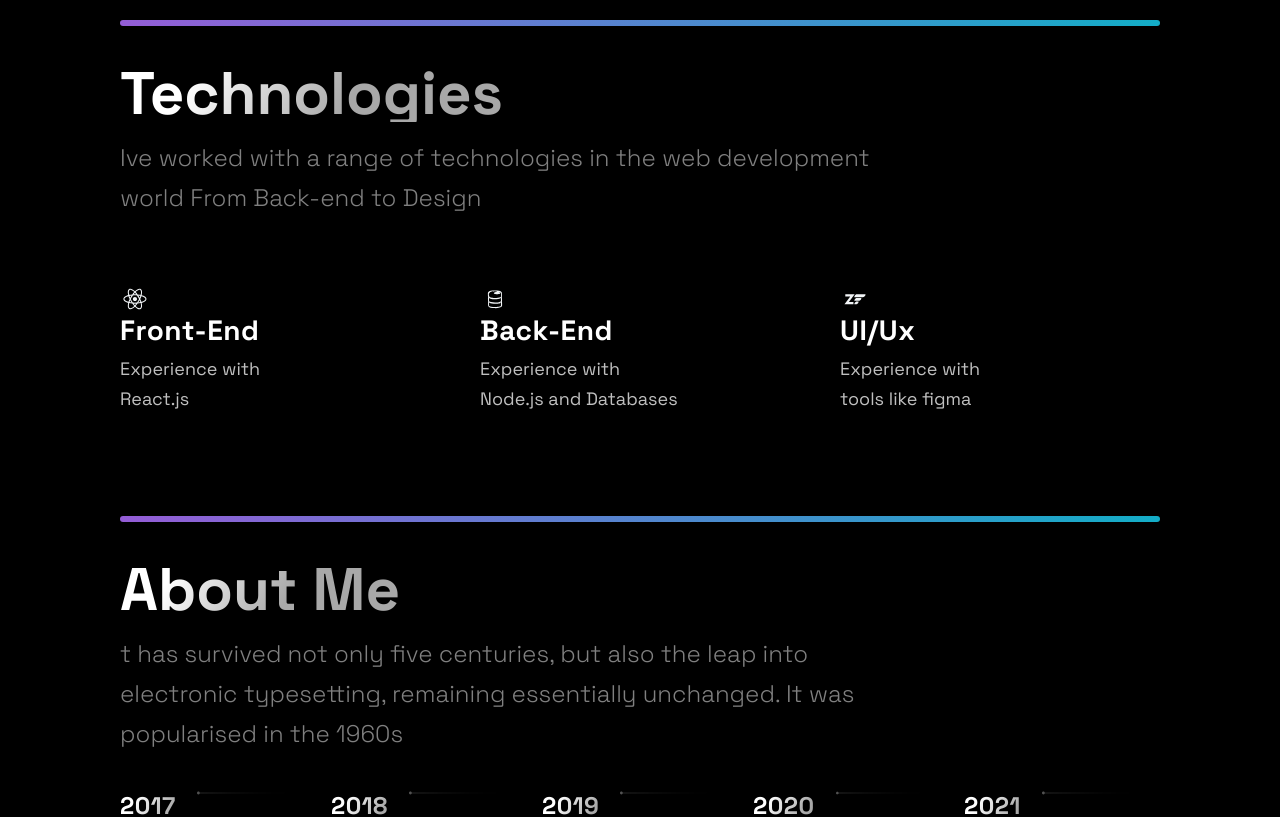
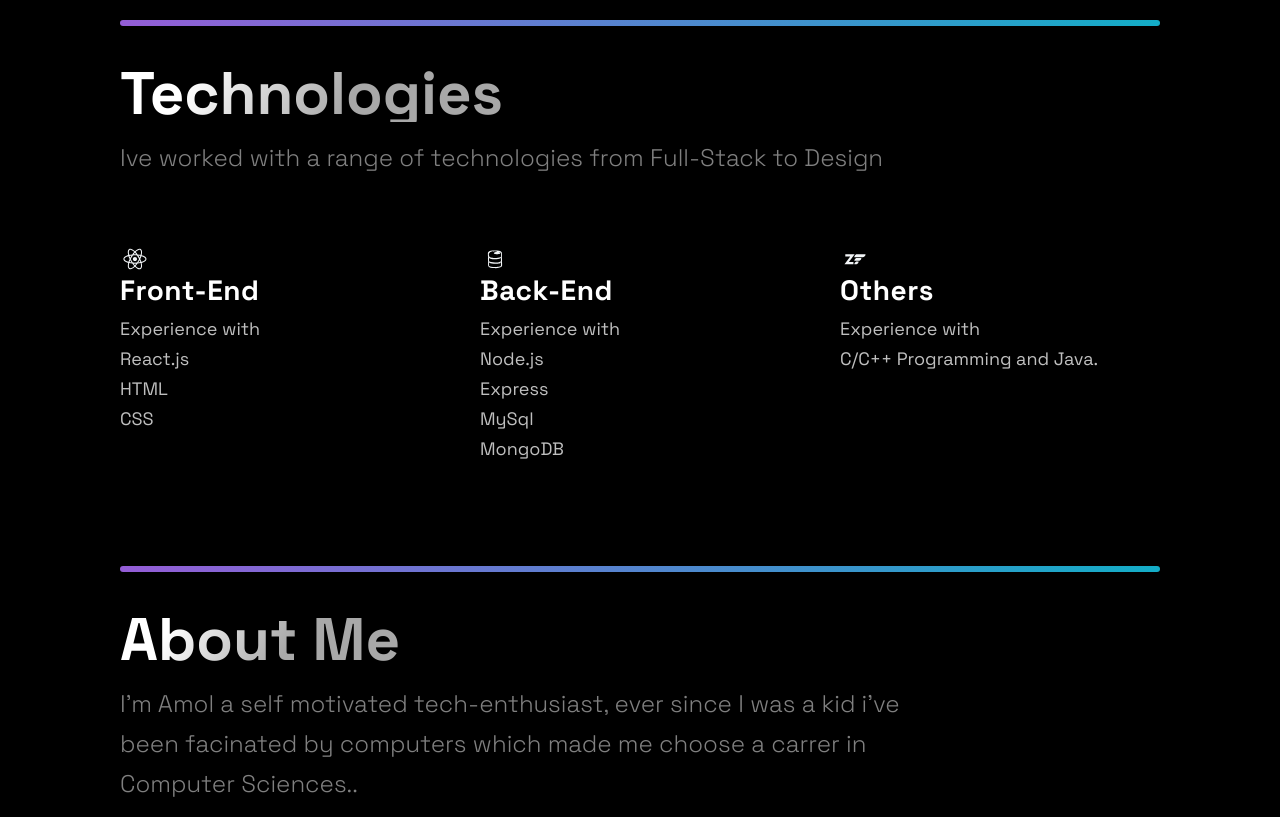
Before and after one commit to amolTelang/portfolio, a Next.js app: page / in a window 1280 px wide. Shown: the part 2180-2997 px from the top of the page. Built offline with nearby package versions, Linux system fonts and the light colour scheme.

Commit message:
added about me

```diff
--- a/src/components/Technologies/Technologies.js
+++ b/src/components/Technologies/Technologies.js
@@ -9,7 +9,7 @@ const Technologies = () =>  (
 
     <SectionTitle>Technologies</SectionTitle>
     <SectionText>
-      Ive worked with a range of technologies in the web development world From Back-end to Design
+      Ive worked with a range of technologies from Full-Stack to Design
     </SectionText>
     <List>
       <ListItem>
@@ -18,7 +18,9 @@ const Technologies = () =>  (
           <ListTitle>Front-End</ListTitle>
           <ListParagraph>
             Experience with <br />
-            React.js
+            React.js <br />
+            HTML <br />
+            CSS <br/>
           </ListParagraph>
         </ListContainer>
       </ListItem>
@@ -28,17 +30,20 @@ const Technologies = () =>  (
           <ListTitle>Back-End</ListTitle>
           <ListParagraph>
             Experience with <br />
-            Node.js and Databases
+            Node.js <br/>
+            Express <br />
+            MySql <br />
+            MongoDB <br/>
           </ListParagraph>
         </ListContainer>
       </ListItem>
       <ListItem>
         <DiZend size="3rem"/>
         <ListContainer>
-          <ListTitle>UI/Ux</ListTitle>
+          <ListTitle>Others</ListTitle>
           <ListParagraph>
             Experience with <br />
-            tools like figma
+            C/C++ Programming and Java.
           </ListParagraph>
         </ListContainer>
       </ListItem>
--- a/src/components/TimeLine/TimeLine.js
+++ b/src/components/TimeLine/TimeLine.js
@@ -32,8 +32,6 @@ const Timeline = () => {
     }
   }
 
-  // // snap back to beginning of scroll when window is resized
-  // // avoids a bug where content is covered up if coming from smaller screen
   useEffect(() => {
     const handleResize = () => {
       scroll(carouselRef.current, 0);
@@ -47,7 +45,7 @@ const Timeline = () => {
       <SectionDivider divider/>
       <SectionTitle>About Me</SectionTitle>
       <SectionText>
-      t has survived not only five centuries, but also the leap into electronic typesetting, remaining essentially unchanged. It was popularised in the 1960s
+        I'm Amol a self motivated tech-enthusiast, ever since I was a kid i've been facinated by computers which made me choose a carrer in Computer Sciences..
       </SectionText>
       <CarouselContainer ref={carouselRef} onScroll={handleScroll}>
         <>
--- a/src/constants/constants.js
+++ b/src/constants/constants.js
@@ -29,7 +29,7 @@ export const projects = [
   {
     title: 'Echo..',
     description: "A full stack MERN application with user authentication using JWT and google OAuth that allows the user to create and share his favourite memories and also comment and like other users Memories as well",
-    image: '/images/4.jpg',
+    image: '/images/4.png',
     tags: ['MongoDB', 'Express', 'React', 'Node'],
     source: 'https://github.com/amolTelang/Memories.git',
     visit: 'https://echo007.netlify.app/',
```
